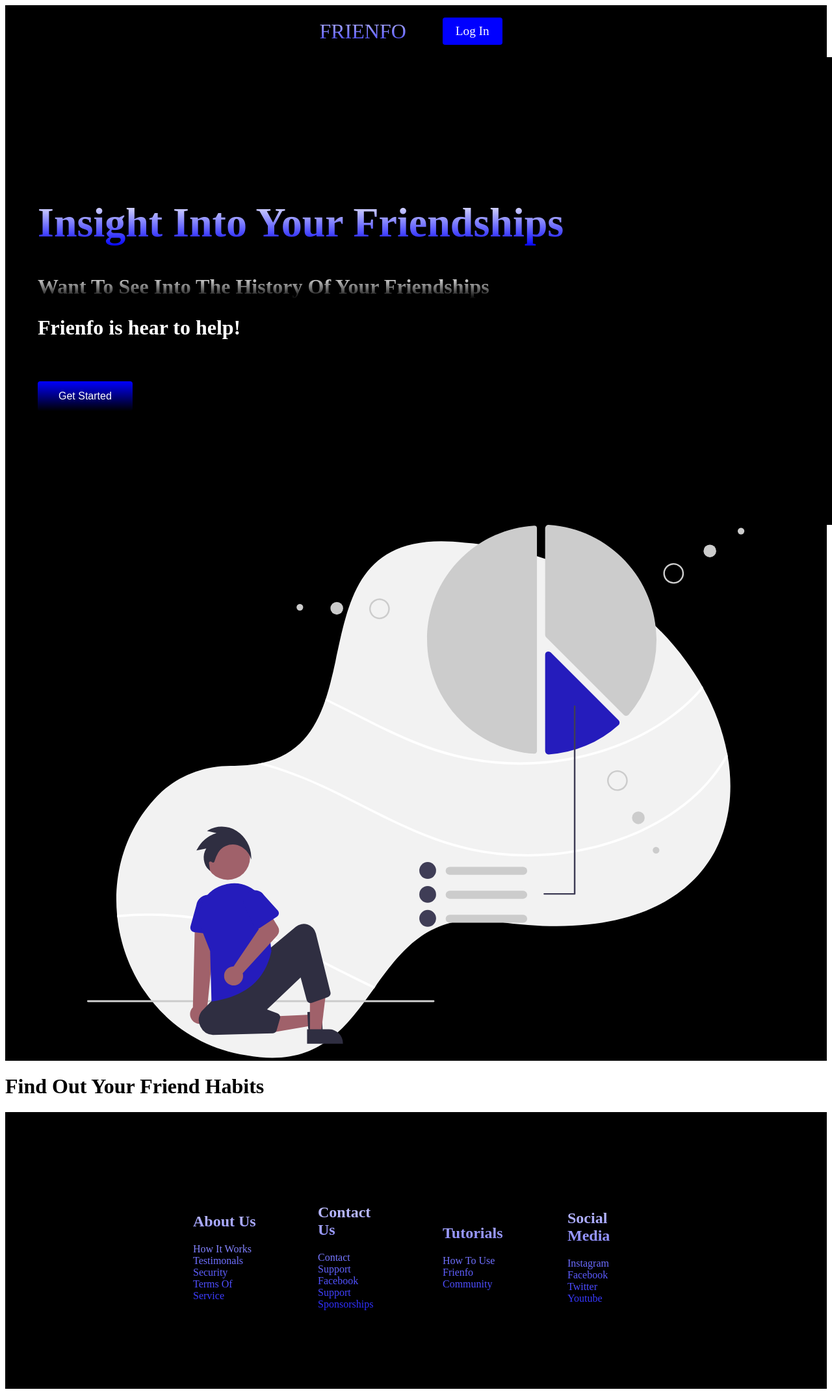
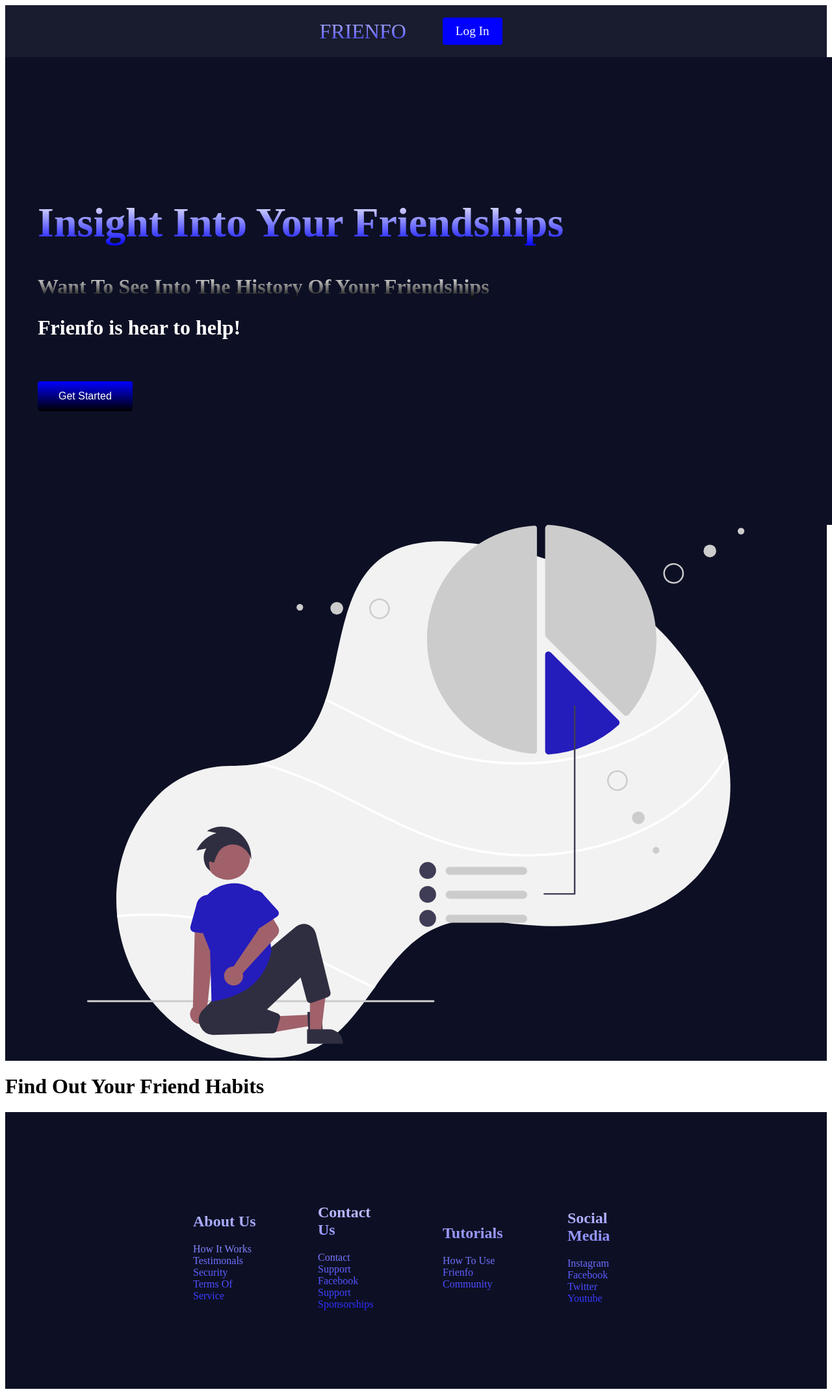
Before and after one commit to Sxlly/Frienfo, a React (Create React App) app in the folder frienfo/: page / in a window 1280 px wide. Shown: the top 2146 px of the page at 65% size. Built offline with nearby package versions, Linux system fonts and the light colour scheme.

Commit message:
background color matching

```diff
--- a/frienfo/src/Landing.js
+++ b/frienfo/src/Landing.js
@@ -28,7 +28,7 @@ const styles = {
 
     navBar: {
 
-        backgroundColor: "black",
+        backgroundColor: "rgba(13, 16, 36, 0.95)",
         height: "80px",
         display: "flex",
         justifyContent: "center",
@@ -122,7 +122,7 @@ const styles = {
 
     main: {
 
-        backgroundColor: "black",
+        backgroundColor: "rgba(13, 16, 36, 1)",
     },
 
     mainContainer: {
@@ -133,7 +133,7 @@ const styles = {
         justifySelf: "center",
         margin: "0 auto",
         height: "90vh",
-        backgroundColor: "black",
+        backgroundColor: "rgba(13, 16, 36, 1)",
         zIndex: 1,
         width: "100%",
         maxWidth: "1300px",
@@ -208,7 +208,7 @@ const styles = {
 
     footerContainer: {
 
-        backgroundColor: "black",
+        backgroundColor: "rgba(13, 16, 36, 1)",
         padding: "5rem 0",
         display: "flex",
         flexDirection: "column",
```
